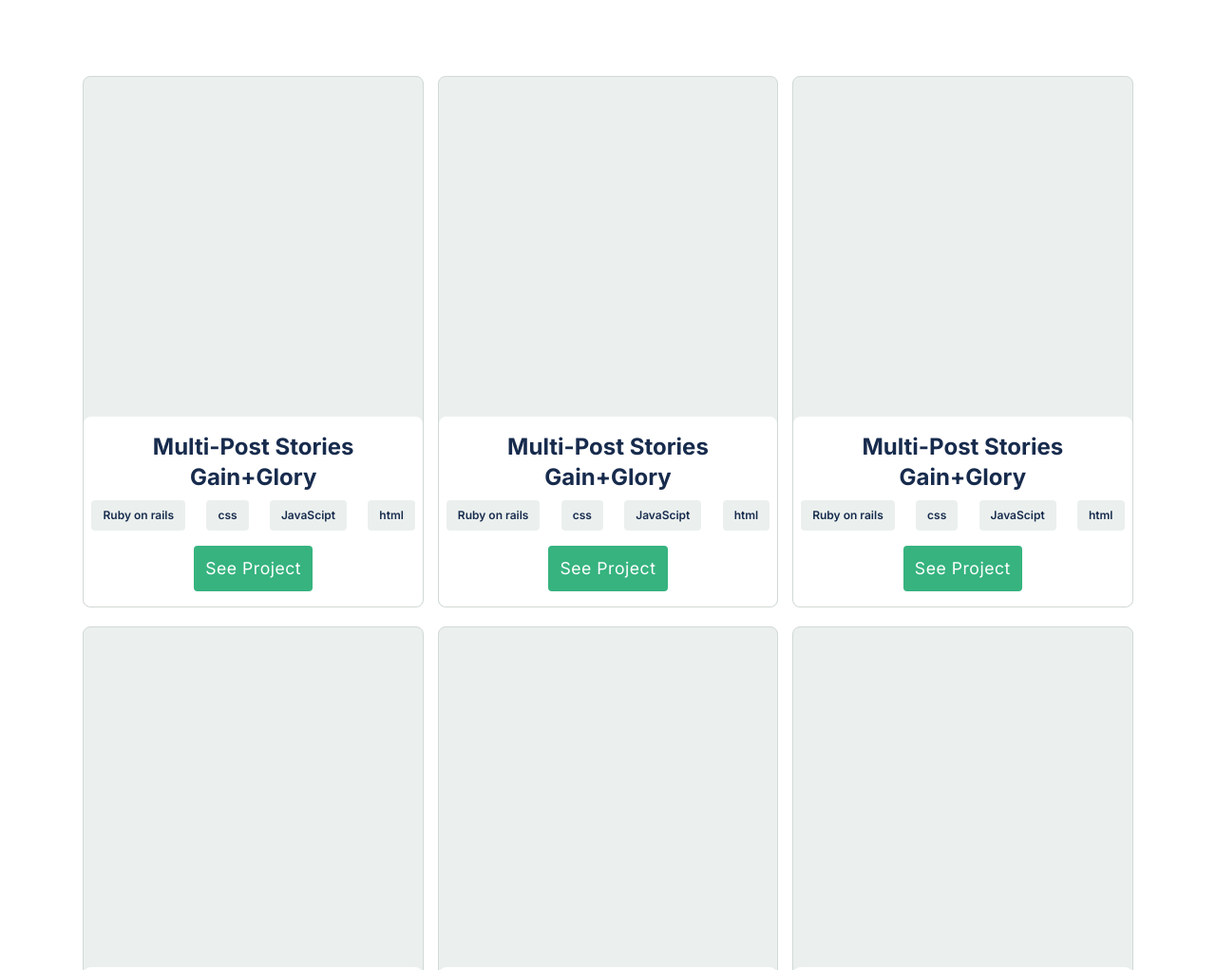
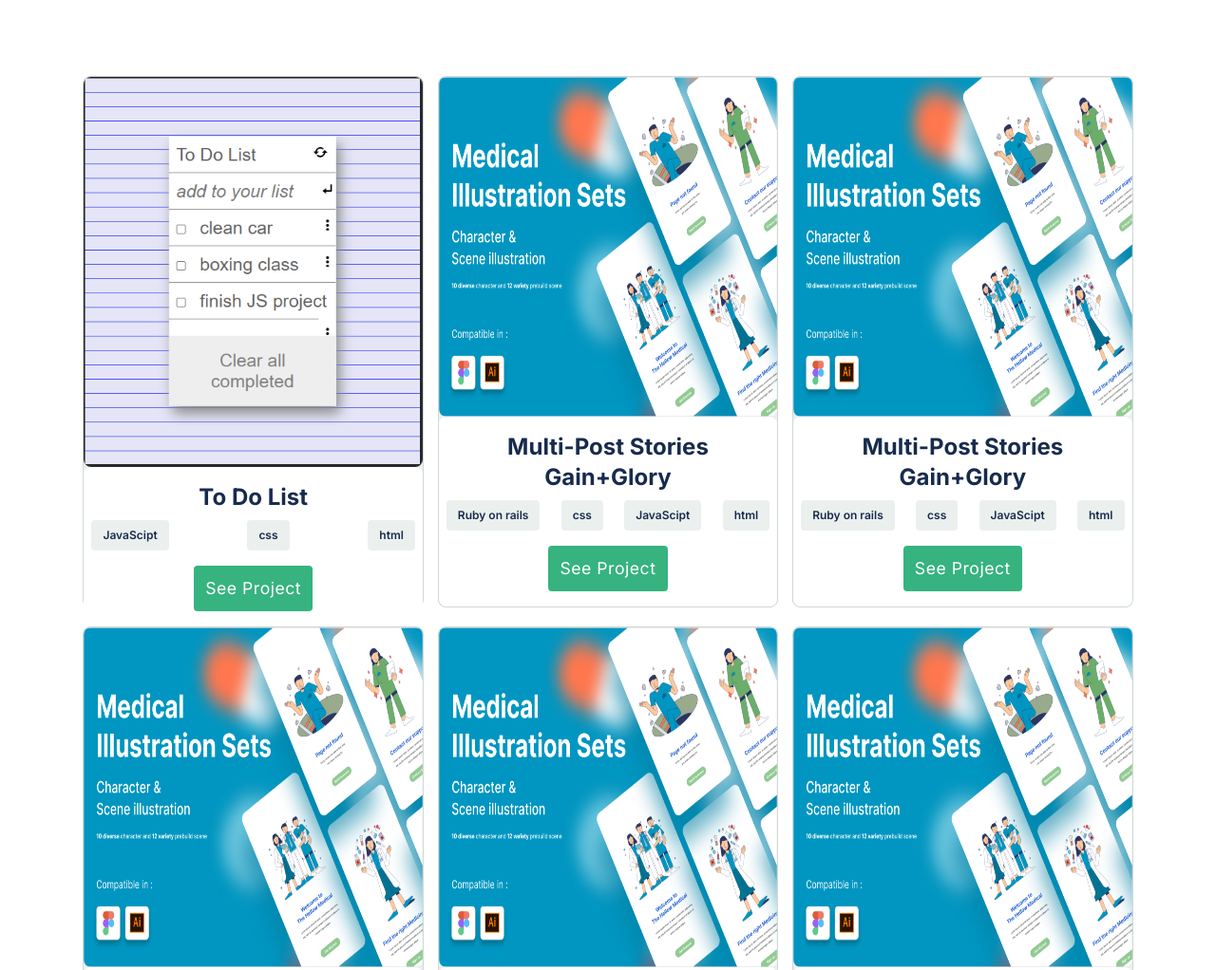
Before and after one commit to maenkhraisha/Portfolio, a website: page index.html in a window 1280 px wide. Shown: the part 906-1928 px from the top of the page at 95% size. Drawn offline with Linux system fonts and the light colour scheme.

Commit message:
add project and link the image of project

```diff
--- a/JS/modal-window.js
+++ b/JS/modal-window.js
@@ -1,16 +1,15 @@
 const projects = [
   {
-    title: 'Multi-Post Stories \n Gain+Glory',
-    imgMobile: '/assets/images/modal-mobile-img.png',
-    imgDesktop: '/assets/images/modal-desktop-img.png',
+    title: 'To Do List',
+    imgMobile: '/assets/images/projects/ToDomobile.PNG',
+    imgDesktop: '/assets/images/projects/ToDomobile.PNG',
     technologies: [
-      'Ruby on rails',
+      'JavaScipt',
       'css',
-      'JavaScipt',
       'html',
     ],
-    live_version: '',
-    source: '',
+    live_version: 'https://maenkhraisha.github.io/To-Do-List/',
+    source: 'https://github.com/maenkhraisha/To-Do-List',
   },
   {
     title: 'Multi-Post Stories \n Gain+Glory',
@@ -101,8 +100,11 @@ const sectionTitle = document.createElement('h1');
 function creatProject(projectNum) {
   const workSectionCard = document.createElement('div');
   workSectionCard.className = 'work-section-card';
-  const imgArea = document.createElement('div');
+
+  const imgArea = document.createElement('img');
   imgArea.className = 'image-area';
+  imgArea.setAttribute('src', projectNum.imgDesktop);
+
   const descArea = document.createElement('div');
   descArea.className = 'desc-area';
   const cardTitle = document.createElement('div');
--- a/index.html
+++ b/index.html
@@ -21,8 +21,10 @@
             <h1 class="modal-title">Keeping track of hundreds of components</h1>
         </div>
         <div class="modal-button">
-            <div class="btn btn-green modal-btn"><a href="#">See Live </a><img class="icon-inside-button" src="/assets/images/modal-icon1.png" alt=""></div>
-            <div class="btn btn-green modal-btn"><a href="#">See Source </a> <img class="icon-inside-button" src="/assets/images/modal-icon2.png" alt=""></div>
+            <div class="btn btn-green modal-btn"><a href="#">See Live </a><img class="icon-inside-button"
+                    src="/assets/images/modal-icon1.png" alt=""></div>
+            <div class="btn btn-green modal-btn"><a href="#">See Source </a> <img class="icon-inside-button"
+                    src="/assets/images/modal-icon2.png" alt=""></div>
         </div>
         <ul class="modal-card">
             <li class="card-lable">Ruby on rails</li>
@@ -30,7 +32,11 @@
             <li class="card-lable">JavaScipt</li>
             <li class="card-lable">html</li>
         </ul>
-        <div class="modal-desc">Lorem Ipsum is simply dummy text of the printing and typesetting industry. Lorem Ipsum has been the industry's standard dummy text ever since the 1500s, when an unknown printer took a galley of type and scrambled it 1960s with the releaLorem Ipsum is simply dummy text of the printing and typesetting industry. Lorem Ipsum has been the industry's standard dummy text ever since the 1500s, when an unknown printer took a galley of type and scrambled it 1960s with the relea</div>
+        <div class="modal-desc">Lorem Ipsum is simply dummy text of the printing and typesetting industry. Lorem Ipsum
+            has been the industry's standard dummy text ever since the 1500s, when an unknown printer took a galley of
+            type and scrambled it 1960s with the releaLorem Ipsum is simply dummy text of the printing and typesetting
+            industry. Lorem Ipsum has been the industry's standard dummy text ever since the 1500s, when an unknown
+            printer took a galley of type and scrambled it 1960s with the relea</div>
     </section>
     <!-- mobile hamburger menu -->
     <div id="wrapper" class="">
@@ -81,7 +87,8 @@
                 <h2 class="main-title main-section-subtitle">I&#39;m a software developer</h2>
 
                 <p class="main-section-paragraph">
-                I can help you build a product , feature or website Look through some of my work and experience! If you
+                    I can help you build a product , feature or website Look through some of my work and experience! If
+                    you
                     like what you see and have a project you need coded,
                     don&#39;t hestiate to contact me.
                 </p>
@@ -192,21 +199,22 @@
         <!--start of footer section / contact form-->
         <section id="contactme-section" class="contact-form-container">
             <h2 class="contact-form-title">
-            I&#39;m always interested in hearing about new projects, so if you&#39;d like to chat please get in touch.
+                I&#39;m always interested in hearing about new projects, so if you&#39;d like to chat please get in
+                touch.
             </h2>
             <form id="contact-form" class="contact-form-desc" method="post" action="https://formspree.io/f/xyyowwnj">
                 <ul>
-                <li><input id="full-name" type="text" maxlength=30 placeholder="Full name" ></li>
+                    <li><input id="full-name" type="text" maxlength=30 placeholder="Full name"></li>
                     <li>
                         <ul class="f-l-name">
-                        <li id="first-name"><input maxlength=30 type="text" placeholder="First name" ></li>
-                        <li id="last-name"><input maxlength=30 type="text" placeholder="Last name" ></li>
+                            <li id="first-name"><input maxlength=30 type="text" placeholder="First name"></li>
+                            <li id="last-name"><input maxlength=30 type="text" placeholder="Last name"></li>
                         </ul>
                     </li>
-                <li><input id="email" type="email"  placeholder="Email address" required>
+                    <li><input id="email" type="email" placeholder="Email address" required>
                         <span id="error" class="email-validation"></span>
                     </li>
-                <li><textarea name="textarea"  maxlength="500" required>Enter text here</textarea></li>
+                    <li><textarea name="textarea" maxlength="500" required>Enter text here</textarea></li>
                     <li class="btn-get-in-touch"><input class="btn btn-green" type="submit" value="Get in touch"></li>
                 </ul>
             </form>
@@ -232,8 +240,7 @@
             <p class="footer-email">myemailhere@email.com</p>
         </footer>
         <!-- end of footer section / contact form -->
-    <script src="validation.js" ></script>
-    <script src="javascript.js" ></script>
+        <script src="validation.js"></script>
         <script src="JS/hamburger-menu.js"></script>
     </div>
 </body>
```
Also changed, not shown: assets/images/projects/ToDodesktop.PNG (added), assets/images/projects/ToDomobile.PNG (added). Lines whose indentation alone changed are shown as unchanged.
